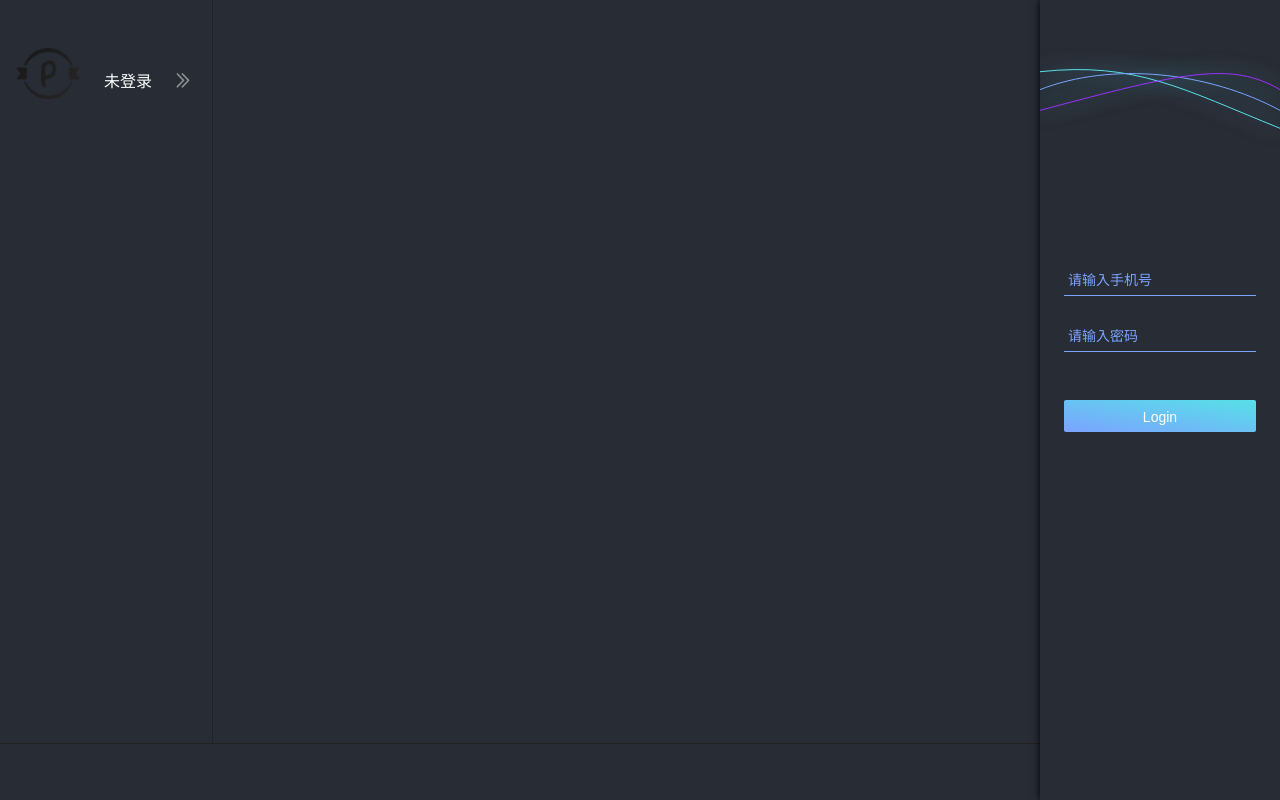
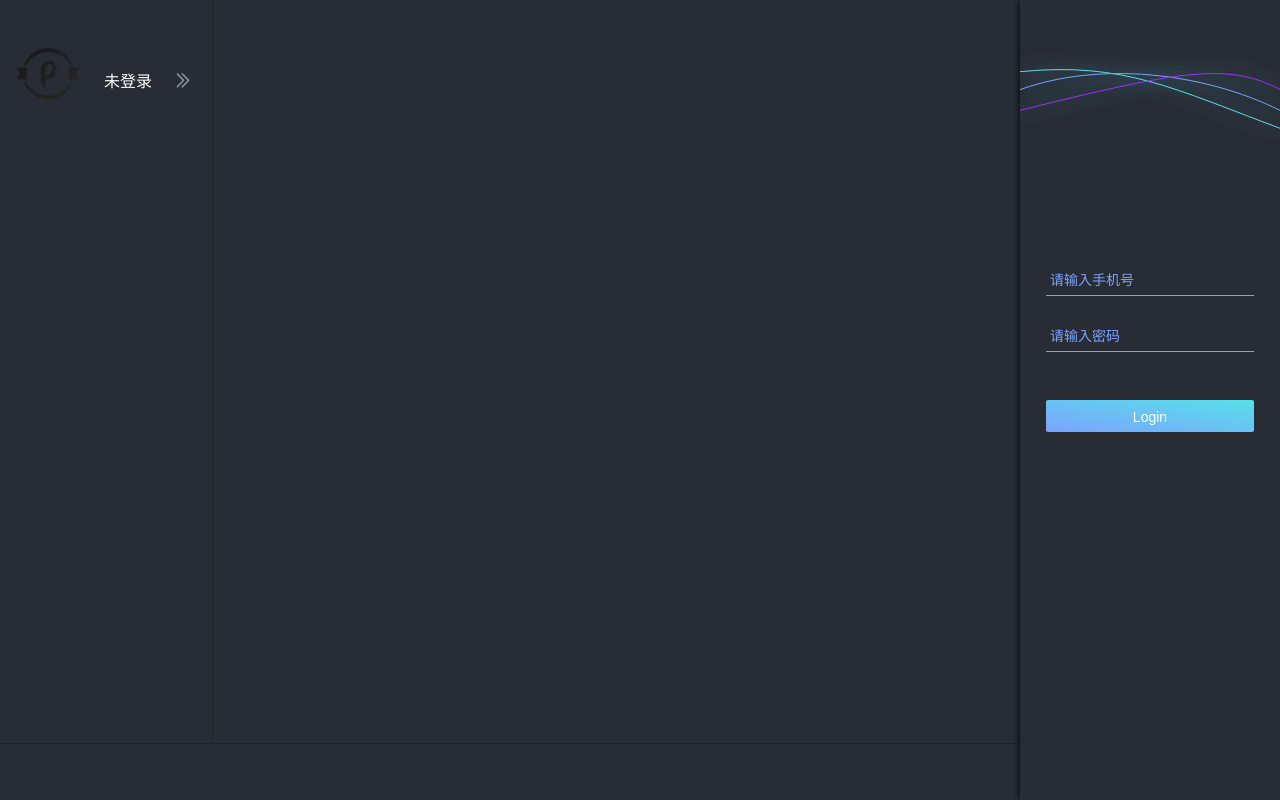
Before and after one commit to CesyZhao/play-color, a React app: page / in a window 1280 px wide. Built offline with nearby package versions, Linux system fonts and the light colour scheme.

Commit message:
调整登录框宽度

```diff
--- a/src/Component/Login/Login.js
+++ b/src/Component/Login/Login.js
@@ -14,7 +14,7 @@ class Login extends Component {
   initCanvas = () => {
     const c = this.refs.canvas
     console.log(c.style)
-    const width = 240
+    const width = 260
     const height = 200
     const ctx = c.getContext("2d")
     c.width = width
--- a/src/Component/Login/Login.less
+++ b/src/Component/Login/Login.less
@@ -1,6 +1,6 @@
 @import "../../theme";
 .pc-login{
-  width: 240px;
+  width: 260px;
   position: absolute;
   top: 0;
   right: 0;
```
